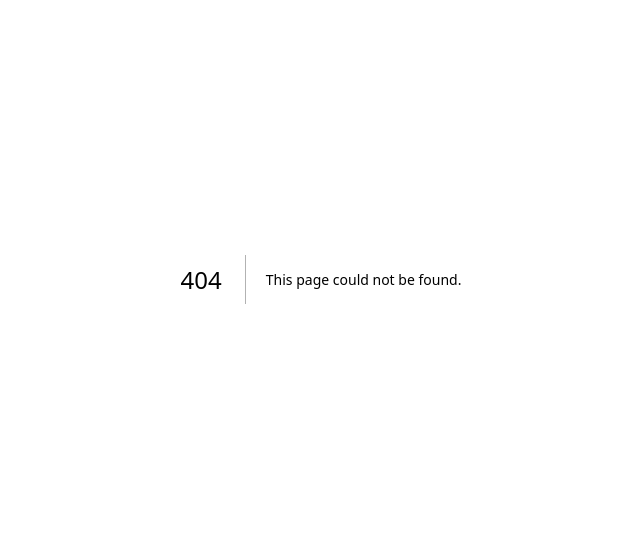
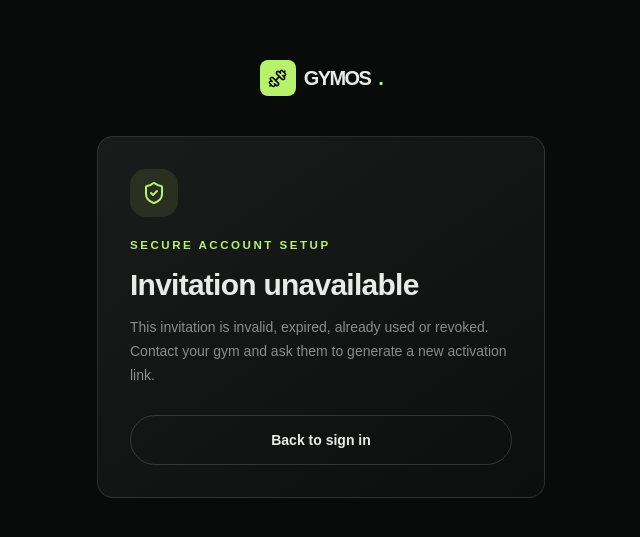
Before and after one commit to Jafar19Khan/GYMOS, a Next.js app: page /activate in a window 1280 px wide. Before the commit this address had no page. Shown: the part 121-658 px from the top of the page, without its empty margins (319-959 px from the left). Built offline with nearby package versions, Linux system fonts and the light colour scheme.

Commit message:
feat: add secure invitation activation page

```diff
--- /dev/null
+++ b/src/app/activate/page.tsx
@@ -0,0 +1,72 @@
+import type { Metadata } from "next";
+import Link from "next/link";
+import { Dumbbell, ShieldCheck } from "lucide-react";
+import { Role, UserStatus } from "@prisma/client";
+import ActivationForm from "./activation-form";
+import { hashInvitationToken, isInvitationTokenFormat } from "@/lib/auth/invitations";
+import { prisma } from "@/lib/prisma";
+
+export const metadata: Metadata = {
+  title: "Activate account",
+  description: "Set a password to activate your GYMOS account.",
+  robots: { index: false, follow: false },
+};
+
+type PageProps = {
+  searchParams: Promise<{ token?: string | string[] }>;
+};
+
+export default async function ActivatePage({ searchParams }: PageProps) {
+  const params = await searchParams;
+  const token = typeof params.token === "string" && isInvitationTokenFormat(params.token) ? params.token : null;
+  const invitation = token ? await prisma.accountInvitation.findUnique({
+    where: { tokenHash: hashInvitationToken(token) },
+    include: {
+      user: {
+        select: {
+          name: true,
+          role: true,
+          status: true,
+          gymId: true,
+          isGymOwner: true,
+          gym: { select: { name: true } },
+        },
+      },
+    },
+  }) : null;
+
+  const usable = Boolean(
+    invitation &&
+    invitation.user.gymId === invitation.gymId &&
+    invitation.user.status === UserStatus.INVITED &&
+    invitation.consumedAt === null &&
+    invitation.revokedAt === null &&
+    invitation.expiresAt > new Date() &&
+    (invitation.user.role === Role.MEMBER || (invitation.user.role === Role.OWNER && !invitation.user.isGymOwner))
+  );
+
+  return <main className="flex min-h-screen items-center justify-center px-6 py-12">
+    <section className="w-full max-w-md">
+      <Link href="/" className="mb-10 flex items-center justify-center gap-2 text-xl font-black tracking-[-.08em]">
+        <span className="grid h-9 w-9 place-items-center rounded-lg bg-[#b6f36a] text-[#090b0a]"><Dumbbell size={19} /></span>
+        GYMOS<span className="text-[#b6f36a]">.</span>
+      </Link>
+      <div className="surface rounded-2xl p-6 md:p-8">
+        <div className="mb-5 grid h-12 w-12 place-items-center rounded-2xl bg-[#b6f36a]/10 text-[#b6f36a]"><ShieldCheck size={24} /></div>
+        <p className="eyebrow">Secure account setup</p>
+        {usable && invitation && token ? <>
+          <h1 className="mt-3 text-3xl font-black tracking-tight">Activate your account</h1>
+          <p className="mt-3 text-sm leading-6 text-white/50">
+            Set a password for <span className="font-semibold text-white">{invitation.user.name}</span> at {invitation.user.gym?.name ?? "your gym"}.
+            This single-use invitation expires {invitation.expiresAt.toLocaleString("en-IN", { timeZone: "UTC", dateStyle: "medium", timeStyle: "short" })} UTC.
+          </p>
+          <div className="mt-7"><ActivationForm token={token} /></div>
+        </> : <>
+          <h1 className="mt-3 text-3xl font-black tracking-tight">Invitation unavailable</h1>
+          <p className="mt-3 text-sm leading-6 text-white/50">This invitation is invalid, expired, already used or revoked. Contact your gym and ask them to generate a new activation link.</p>
+          <Link href="/login" className="mt-7 flex w-full items-center justify-center rounded-full border border-white/15 px-5 py-3.5 text-sm font-bold text-white/70 transition hover:border-[#b6f36a]/50 hover:text-[#b6f36a]">Back to sign in</Link>
+        </>}
+      </div>
+    </section>
+  </main>;
+}
```
